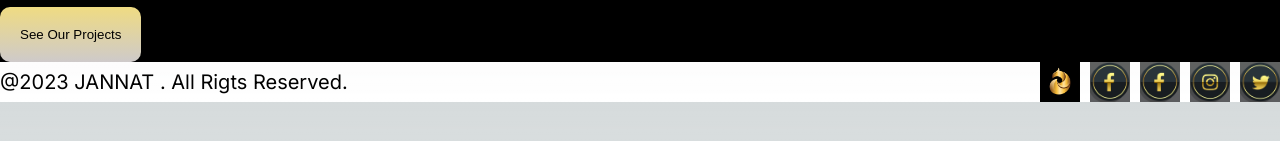
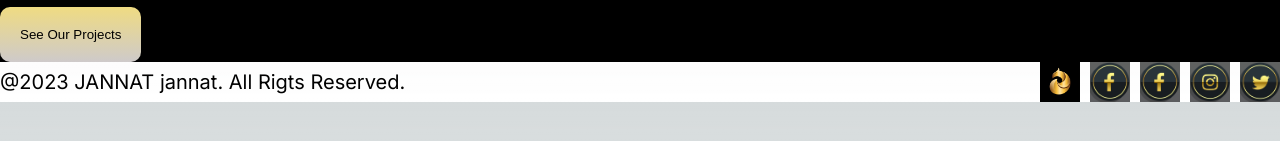
Before and after one commit to jannatulferdous2511/nextwebsite-repo, a Next.js app: page / in a window 1280 px wide. Shown: the part 555-696 px from the top of the page. Built offline with nearby package versions, Linux system fonts and the light colour scheme.

Commit message:
jannat added

```diff
--- a/src/components/Footer/FooterPage.tsx
+++ b/src/components/Footer/FooterPage.tsx
@@ -4,7 +4,7 @@ import Image from "next/image";
 const FooterPage = () => {
   return (
     <div className={styles.container}>
-      <div>@2023 JANNAT . All Rigts Reserved.</div>
+      <div>@2023 JANNAT jannat. All Rigts Reserved.</div>
       <div className={styles.social}>
         <Image
           src="/edit size.jpg"
```
